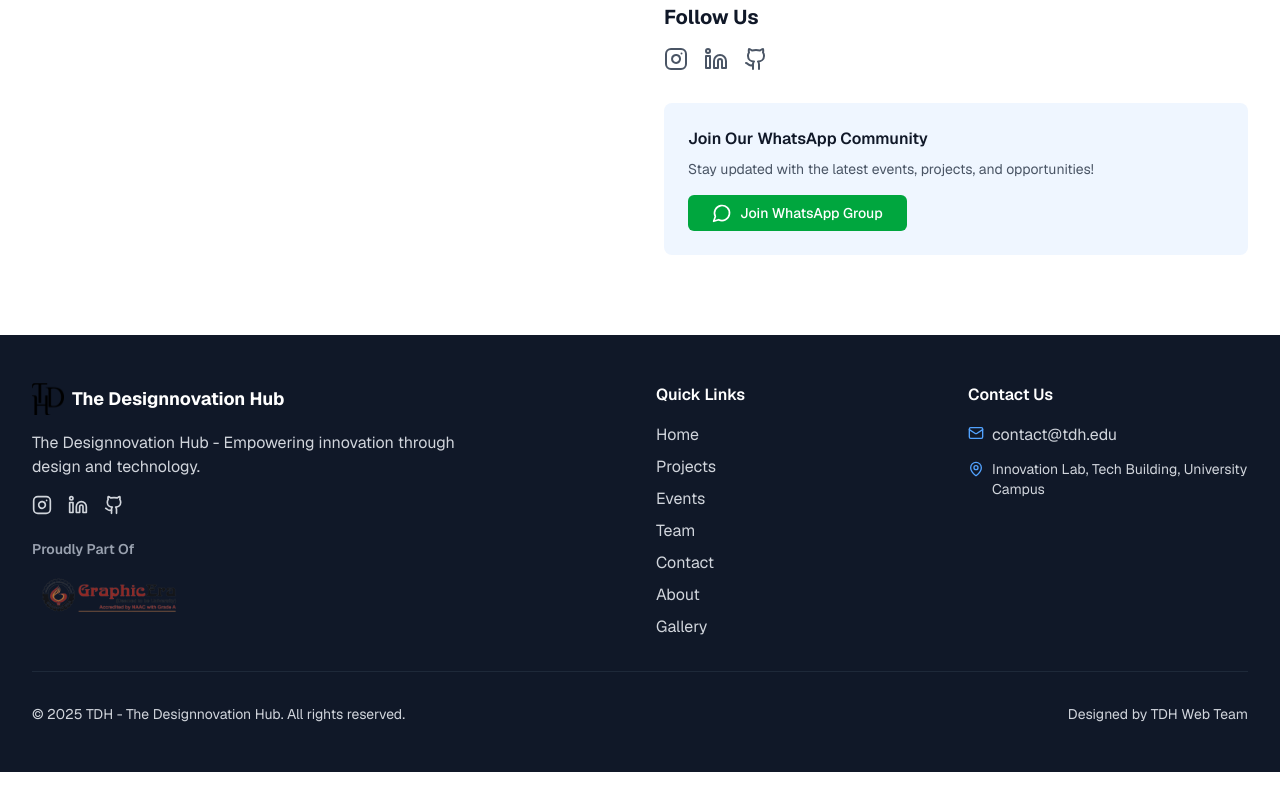
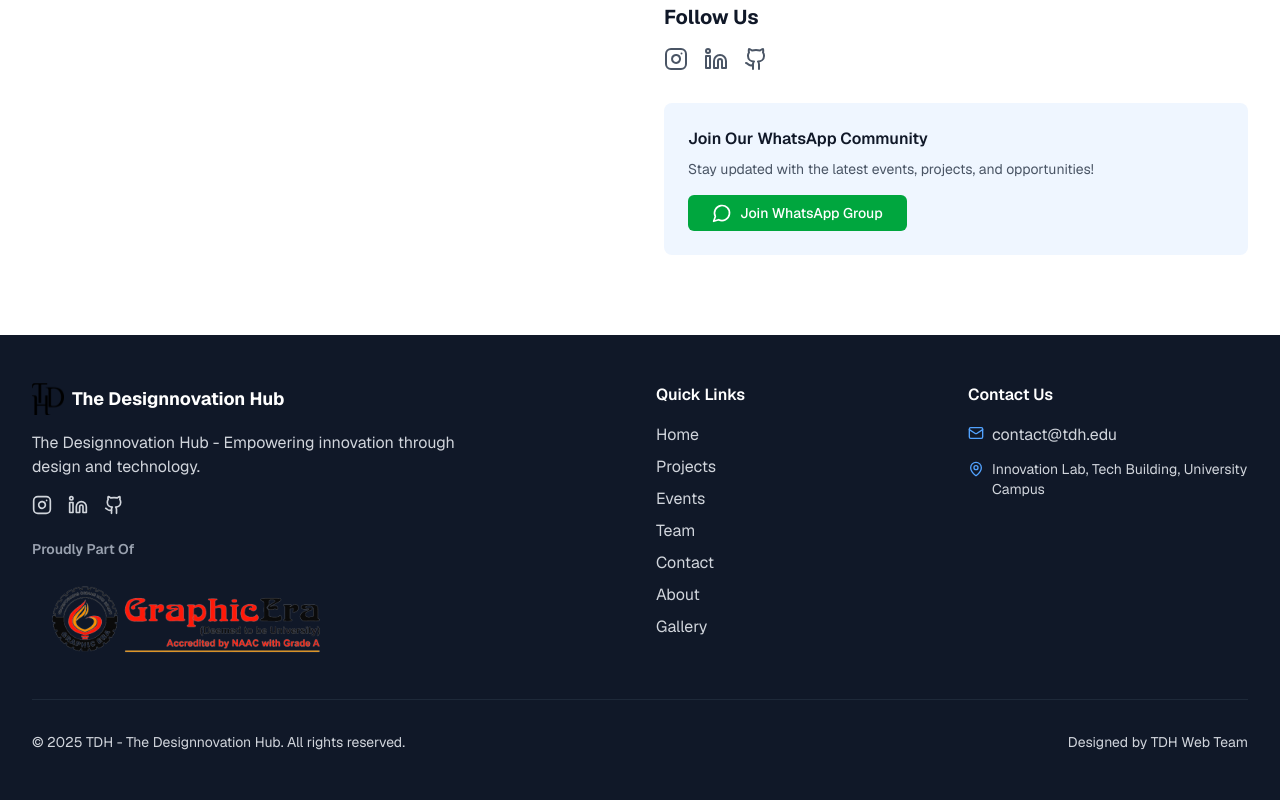
Before and after one commit to Shiv-Gaur/TheDesignnovationHub, a Next.js app: page / in a window 1280 px wide. Shown: the part 4823-5623 px from the top of the page. Before the commit the page ends 5595 px from the top, so only its background shows below. Built offline with nearby package versions, Linux system fonts and the light colour scheme.

Commit message:
Glowy stuff

```diff
--- a/app/page.jsx
+++ b/app/page.jsx
@@ -960,7 +960,12 @@ export default function TDHPortfolio() {
                     <img
                       src="/LogoGEU.png"
                       alt="GEU Logo"
-                      className="h-10 sm:h-12 w-auto opacity-80 hover:opacity-100 transition-opacity duration-300"
+                      className="h-16 sm:h-20 lg:h-24 w-auto transition-all duration-300"
+                      style={{
+                        filter: isDarkMode
+                          ? 'saturate(1.6) brightness(1.3) contrast(1.2) drop-shadow(0 0 3px rgba(19, 164, 226, 0.67)) drop-shadow(0 0 6px rgba(255,255,255,0.3))'
+                          : 'saturate(1.5) brightness(1.2) contrast(1.15)'
+                      }}
                       onError={(e) => {
                         // Fallback placeholder when image doesn't exist yet
                         e.currentTarget.style.display = 'none';
```
